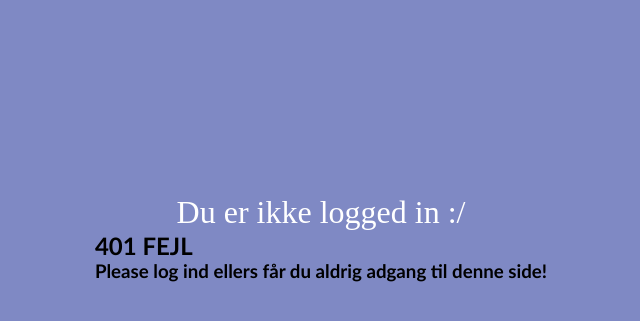
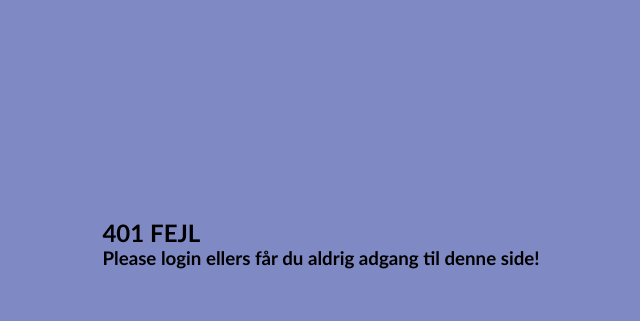
Before and after one commit to Wistoft2410/Mini-Eksamen-DDU, a Python web app: template templates/errors/401.html in a window 1280 px wide. Shown: the part 148-469 px from the top of the page, without its empty margins (319-959 px from the left). Run offline with Jinja, Linux system fonts and the light colour scheme; the template is opened without the code that fills it, so the values that code supplies are empty.

Commit message:
fikset lige nogle små ting

```diff
--- a/main.py
+++ b/main.py
@@ -201,8 +201,8 @@ def retrive_user_test_data(user):
         "question": data.question.questionText,
         "answer1": data.question.answer1,
         "answer2": data.question.answer2,
-        "correctAnswer": data.question.yesOrNo,
-        "studentsAnswer": data.correctAnswer
+        "correctAnswer": "Svar nr. 1" if data.question.yesOrNo else "Svar nr. 2",
+        "studentsAnswer": "Svar nr. 1" if data.correctAnswer else "Svar nr. 2"
     } for data in list(question_data)]
 
     return retrieved_question_data
--- a/templates/errors/401.html
+++ b/templates/errors/401.html
@@ -2,12 +2,8 @@
 {% block title %}FEJL{% endblock %}
 
 {% block content %}
-
-
     <div class ="center">
-    <h1>Du er ikke logged in :/</h1>
     <h2>401 FEJL</h2>
-    <h3>Please log ind ellers får du aldrig adgang til denne side!</h1>
+    <h3>Please login ellers får du aldrig adgang til denne side!</h1>
     </div>
-
-    {% endblock %}
+{% endblock %}
```
